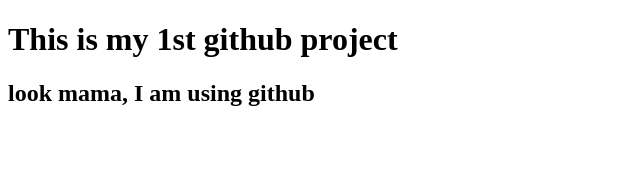
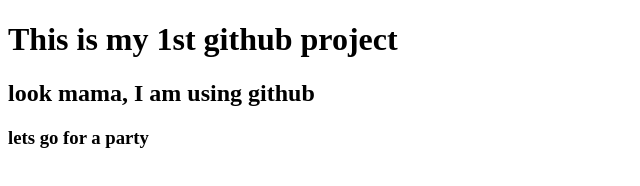
Before and after one commit to mehedihasan784/my-1st-website, a plain HTML site: page index.html in a window 1280 px wide. Shown: the whole page, without its empty margins (0-640 px from the left). Drawn offline with Linux system fonts and the light colour scheme.

Commit message:
set a party

```diff
--- a/index.html
+++ b/index.html
@@ -8,5 +8,6 @@
 <body>
     <h1>This is my 1st github project</h1>
     <h2>look mama, I am using github</h2>
+    <h3>lets go for a party</h3>
 </body>
 </html>
```
